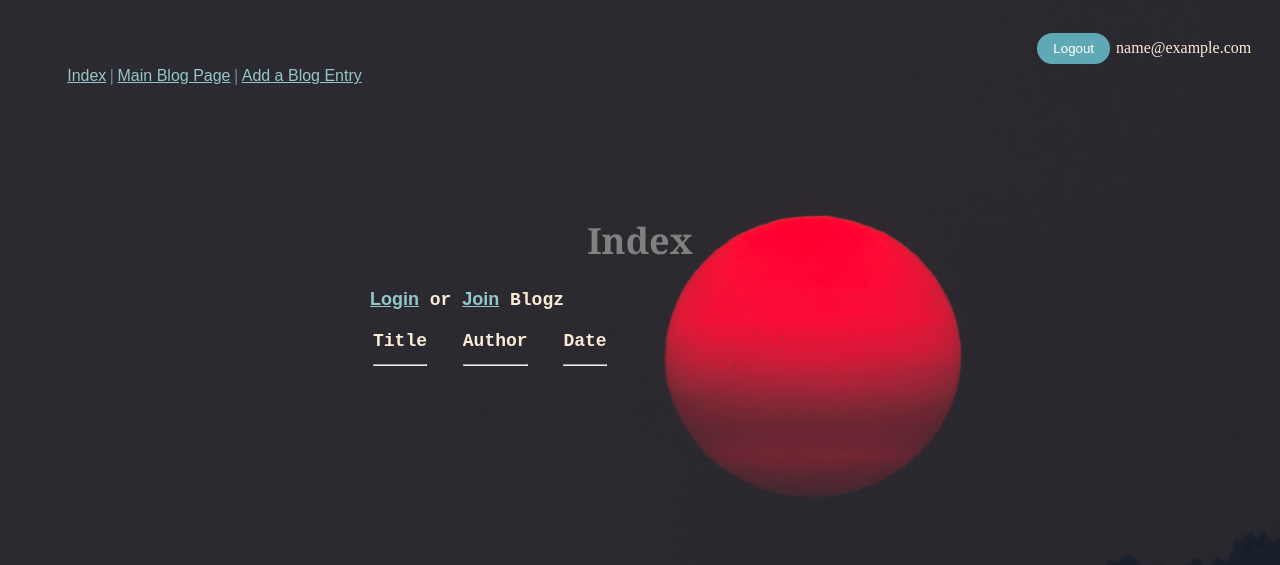
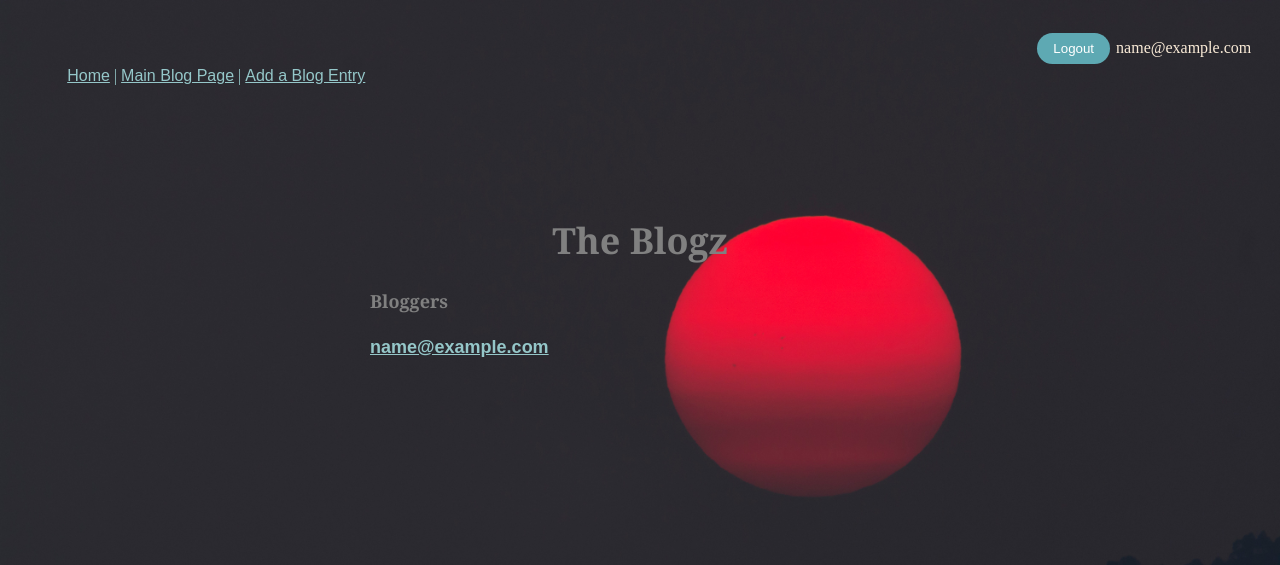
Before and after one commit to adonayab/blogz, a Flask app: page / in a window 1280 px wide. Shown: the top 565 px of the page. Run offline with Flask 2, Linux system fonts and the light colour scheme; the visitor is signed in with stand-in values (Sample User, id 1); data comes from the database, SQL or seed files in the repository; data that the repository does not hold is empty.

Commit message:
Added html titles to each template, Added list of users to the index page

```diff
--- a/main.py
+++ b/main.py
@@ -33,11 +33,11 @@ def login():
         elif user and user.pw_hash != password:
             flash('Incorrect password')
         elif email == '' and password == '':
-            flash('Email and Password can not be empty')
+            flash('Email and Password required')
         else:
             flash('User does not exist')
 
-    return render_template('login.html')
+    return render_template('login.html', title='Blogz Login')
 
 
 @app.route('/signup', methods=['POST', 'GET'])
@@ -52,24 +52,24 @@ def signup():
 
         if email == '' and password == '' and verify == '':
             flash('Email and Password fields can not be empty')
-            return render_template('signup.html')
+            return render_template('signup.html', title='Blogz Signup')
 
         if existing_user:
             flash('{} Already an account'.format(email))
-            return render_template('signup.html')
+            return render_template('signup.html', title='Blogz Signup')
         if email == '':
             flash('Email field required')
-            return render_template('signup.html')
+            return render_template('signup.html', title='Blogz Signup')
         if not existing_user and password == '':
             flash('Password field required')
-            return render_template('signup.html')
+            return render_template('signup.html', title='Blogz Signup')
         if not existing_user and (len(password) < 3 or len(password) > 20) and password != verify:
             flash('Invalid Password')
             flash('Passwords do not match')
-            return render_template('signup.html')
+            return render_template('signup.html', title='Blogz Signup')
         if not existing_user and password != verify:
             flash('Passwords do not match')
-            return render_template('signup.html')
+            return render_template('signup.html', title='Blogz Signup')
 
         user = User(email=email, password=password)
         db.session.add(user)
@@ -78,7 +78,7 @@ def signup():
 
         return redirect('/')
 
-    return render_template('signup.html')
+    return render_template('signup.html', title='Blogz Signup')
 
 
 @app.route('/newpost', methods=['POST', 'GET'])
@@ -103,29 +103,31 @@ def newpost():
             flash("A blog with the same title exists. Please choose a different title.")
             return redirect('/newpost')
 
-    return render_template('newpost.html')
+    return render_template('newpost.html', title='Blogz Post')
 
 
 @app.route('/', methods=['POST', 'GET'])
 def index():
-    blogs = Blog.query.all()
-    return render_template('index.html', blogs=blogs)
+    users = User.query.all()
+    return render_template('index.html', users=users, title='Blogz Home')
 
 
 @app.route('/blog', methods=['POST', 'GET'])
 def blog():
-    blogs = Blog.query.all()
     blog_id = request.args.get('id')
     user_id = request.args.get('user')
+
+    blogs = Blog.query.all()
     blog = Blog.query.filter_by(id=blog_id).first()
     user_blogs = Blog.query.filter_by(owner_id=user_id).all()
     user_name = Blog.query.filter_by(owner_id=user_id).first()
+
     if blog_id:
         return render_template('blog.html', title="Blog", blog_title=blog.title, body=blog.body)
     if user_blogs:
         return render_template('blog.html', title="Blog", blog_title=user_name.owner.email, user_blogs=user_blogs)
     else:
-        return render_template('blog.html', title="Blog", blogs=blogs, blog_title='Build a Blog')
+        return render_template('blog.html', title="Blogz", blogs=blogs, blog_title='Build a Blog')
 
 
 if __name__ == "__main__":
--- a/static/style.css
+++ b/static/style.css
@@ -50,7 +50,7 @@ body {
   font-size: 16px;
 }
 
-h2 {
+h2, h4 {
   font-family: Georgia;
   color: gray;
 }
--- a/templates/base.html
+++ b/templates/base.html
@@ -17,13 +17,20 @@
     </form>
   </div>
   <div class="nav">
-    <a href="{{ url_for('index') }}">Index</a>
+    <a href="{{ url_for('index') }}">Home</a>
     |
     <a href="{{ url_for('blog') }}">Main Blog Page</a>
     |
     <a href="{{ url_for('newpost') }}">Add a Blog Entry</a>
   </div>
+  {% else %}
+  <div class="nav">
+    <a href="{{ url_for('index') }}">Home</a>
+    <h4><a href="/login">Login</a> or <a href="/signup">Join</a> Blogz</h4>
+  </div>
+
   {% endif %}
+
 
   <div class="main">
     {% with messages = get_flashed_messages() %}
--- a/templates/index.html
+++ b/templates/index.html
@@ -1,33 +1,13 @@
 {% extends "base.html" %}
 {% block content %}
-<div class="index">
-<h1>Index</h1>
-<p><a href="/login">Login</a> or <a href="/signup">Join</a> Blogz</p>
-<table class="table">
-  <tr>
-    <td>Title</td>
-    <td></td>
-    <td>Author</td>
-    <td></td>
-    <td>Date</td>
-  </tr>
-  <tr>
-    <td><hr></td>
-    <td class="space"></td>
-    <td><hr></td>
-    <td class="space"></td>
-    <td><hr></td>
-  </tr>
-  {% for blog in blogs %}
-  <tr>
-    <td>{{ blog.title }}</td>
-    <td class="space"></td>
-    <td>{{ blog.owner.email }}</td>
-    <td class="space"></td>
-    <td>{{ blog.pub_date }}</td>
-  </tr>
-  {% endfor %}
-</table>
-</div>
+
+<h1>The Blogz</h1>
+
+
+<h4>Bloggers</h4>
+
+{% for user in users %}
+ <p><a href="/blog?user={{ user.id }}"> {{ user.email }} </a></p>
+{% endfor %}
 
 {% endblock %}
--- a/templates/login.html
+++ b/templates/login.html
@@ -21,5 +21,4 @@
   </table>
   <input type="submit" value="Login">
 </form>
-<p><a href="/">Click here to see our blogs and bloggers</a></p>
 {% endblock %}
```
